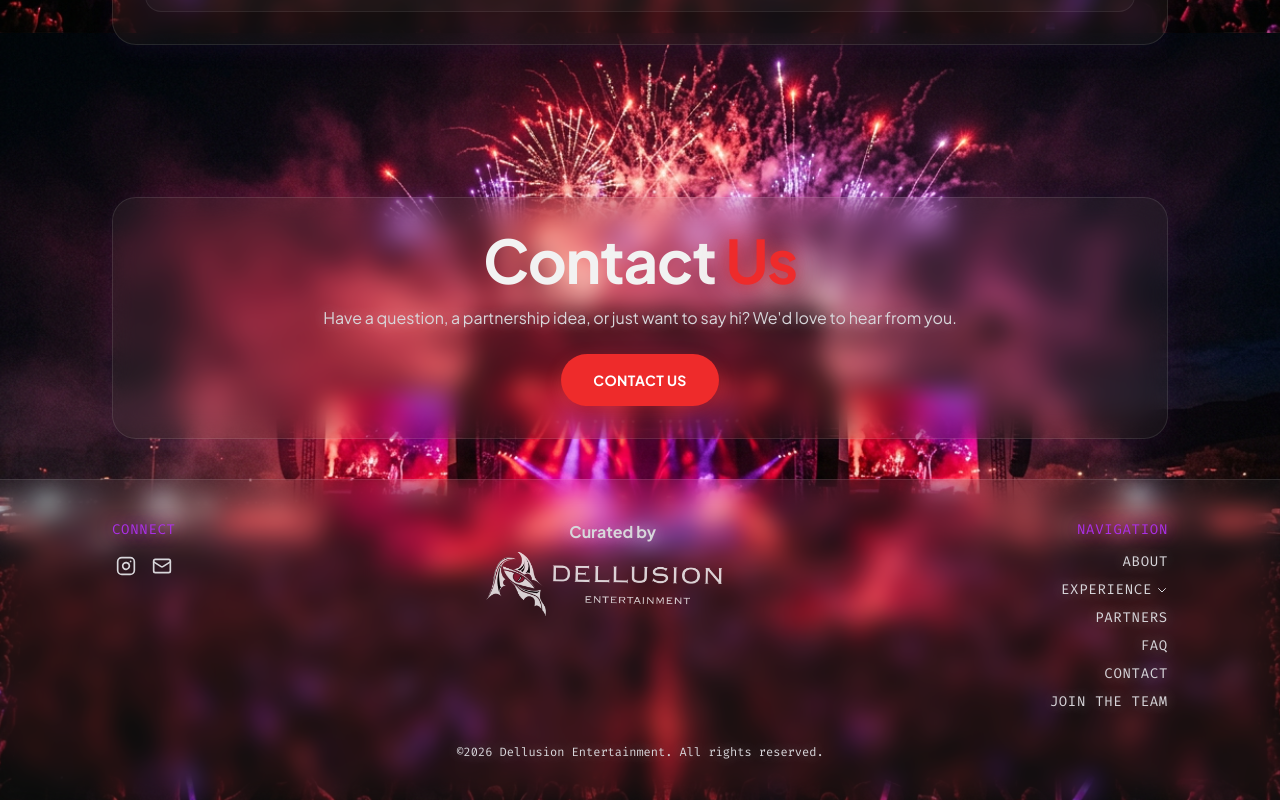
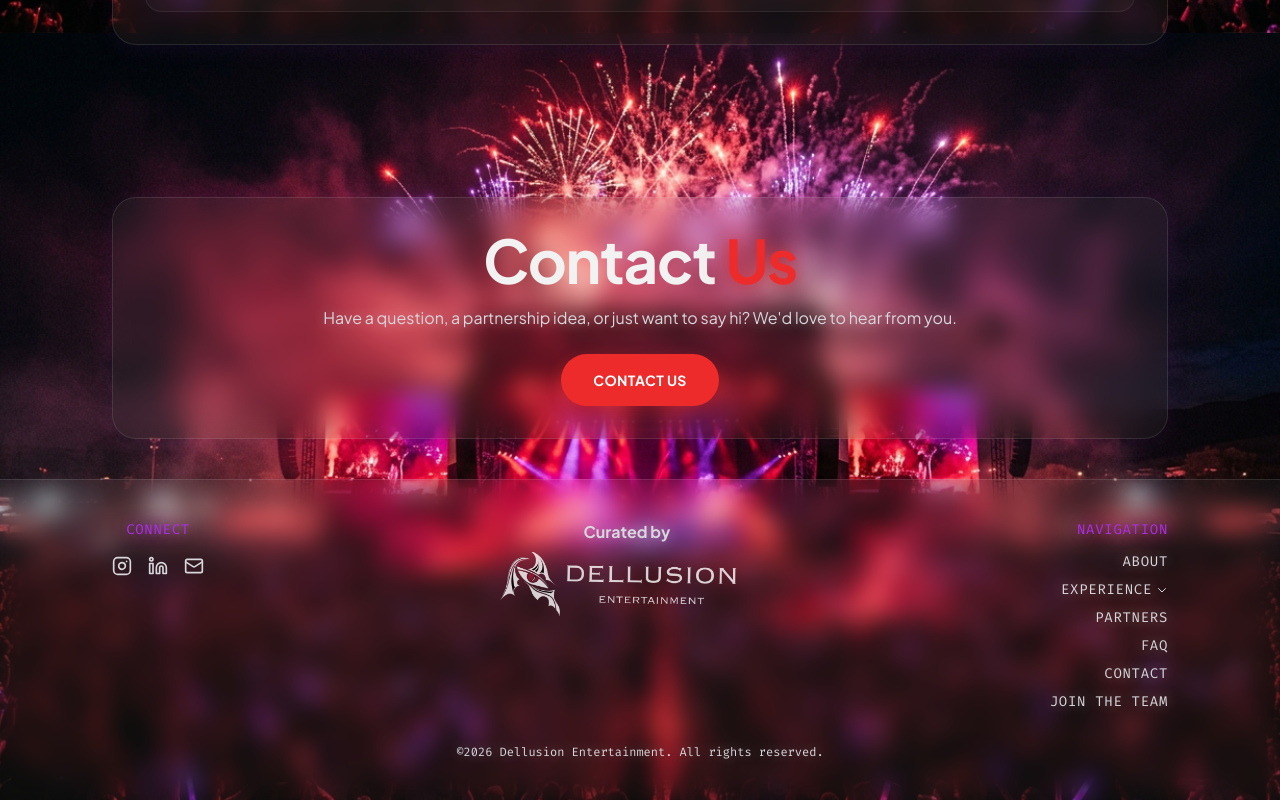
Before and after one commit to zealborgium/bankai-beats, a React (Vite) app: page /faq in a window 1280 px wide. Shown: the part 2367-3167 px from the top of the page. Built offline with nearby package versions, Linux system fonts and the light colour scheme.

Commit message:
fix: added linkedin redirect

```diff
--- a/src/components/Footer.tsx
+++ b/src/components/Footer.tsx
@@ -1,5 +1,5 @@
 import { Link } from "react-router-dom";
-import { Instagram, Mail } from "lucide-react";
+import { Instagram, Mail, Linkedin } from "lucide-react";
 import { toast } from "sonner";
 import { useState } from "react";
 import dellusionLogo from "@/assets/dellusion-full-logo.png";
@@ -38,6 +38,7 @@ const Footer = () => {
           <p className="text-sm font-mono uppercase tracking-wider text-neon-purple glow-text-purple mb-1">Connect</p>
           <div className="flex items-center gap-4">
             <a href="https://www.instagram.com/bankaibeatsfest/" target="_blank" rel="noopener noreferrer" className="text-muted-foreground hover:text-primary transition-colors"><Instagram size={20} /></a>
+            <a href="https://www.linkedin.com/company/dellusion-entertainment/posts/?feedView=all" target="_blank" rel="noopener noreferrer" className="text-muted-foreground hover:text-primary transition-colors"><Linkedin size={20} /></a>
             <span onClick={copyEmail} className="text-muted-foreground hover:text-primary transition-colors cursor-pointer"><Mail size={20} /></span>
           </div>
         </div>
```
